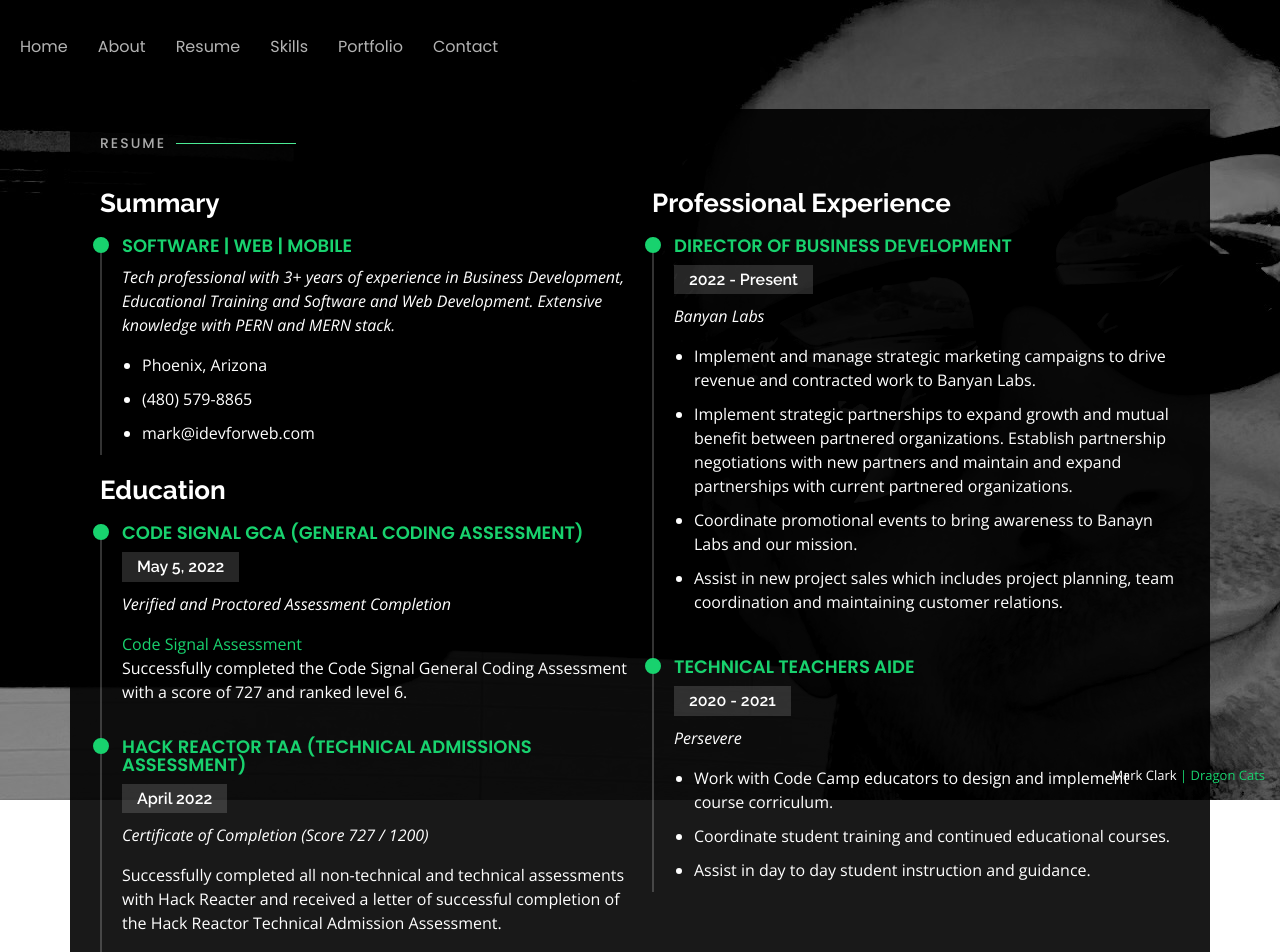
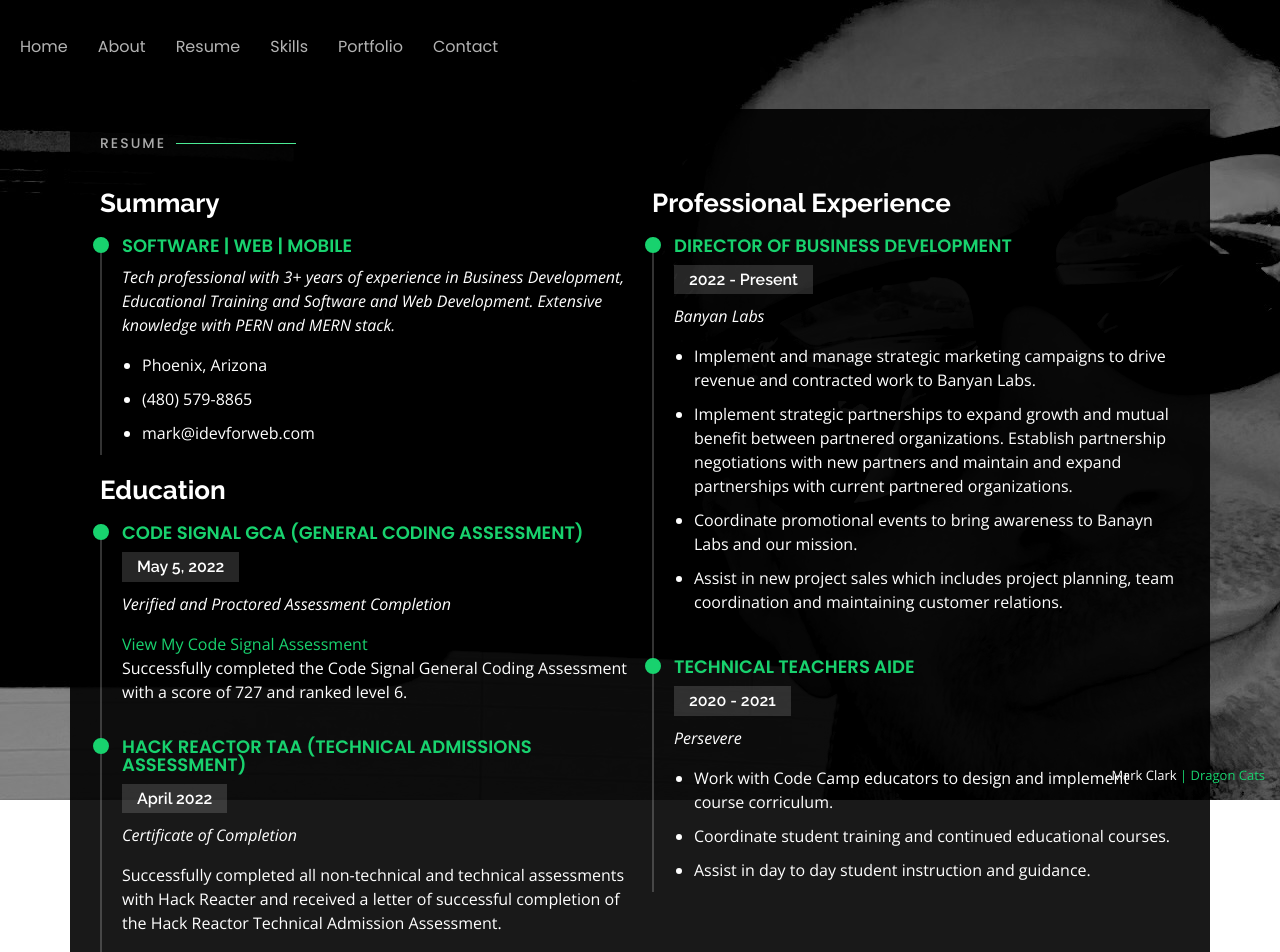
Before and after one commit to fitDizzle/eng-portfolio, a React (Create React App) app: page /resume in a window 1280 px wide. Shown: the top 952 px of the page. Built offline with nearby package versions, Linux system fonts and the light colour scheme.

Commit message:
removed text from Hack reactor section, it was misplaced

```diff
--- a/src/components/resume.jsx
+++ b/src/components/resume.jsx
@@ -42,7 +42,7 @@ const Resume = () => {
                 target="_blank"
                 rel="noopener noreferrer"
               >
-                Code Signal Assessment
+                View My Code Signal Assessment
               </a>
               <p>
                 Successfully completed the Code Signal General Coding Assessment
@@ -53,7 +53,7 @@ const Resume = () => {
               <h4>Hack Reactor TAA (Technical Admissions Assessment)</h4>
               <h5>April 2022</h5>
               <p>
-                <em>Certificate of Completion (Score 727 / 1200)</em>
+                <em>Certificate of Completion</em>
               </p>
               <p>
                 Successfully completed all non-technical and technical
```
